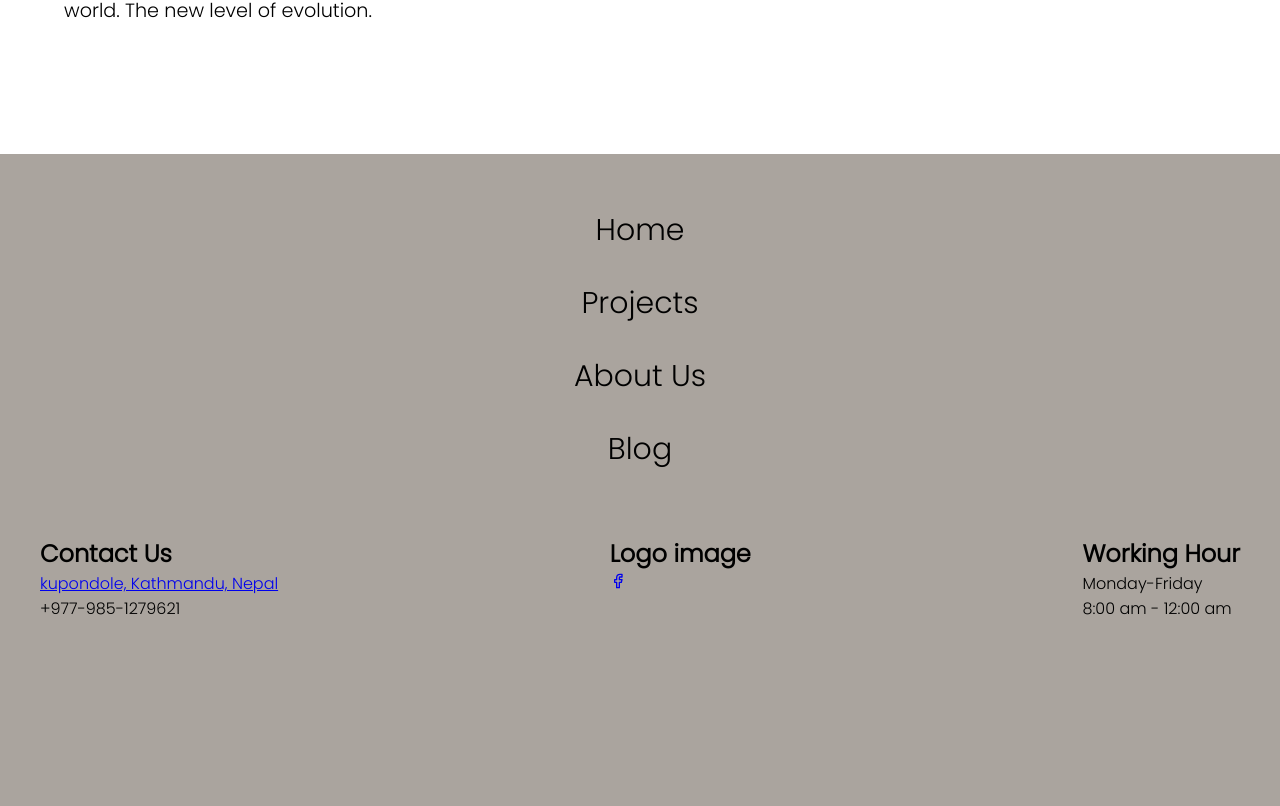
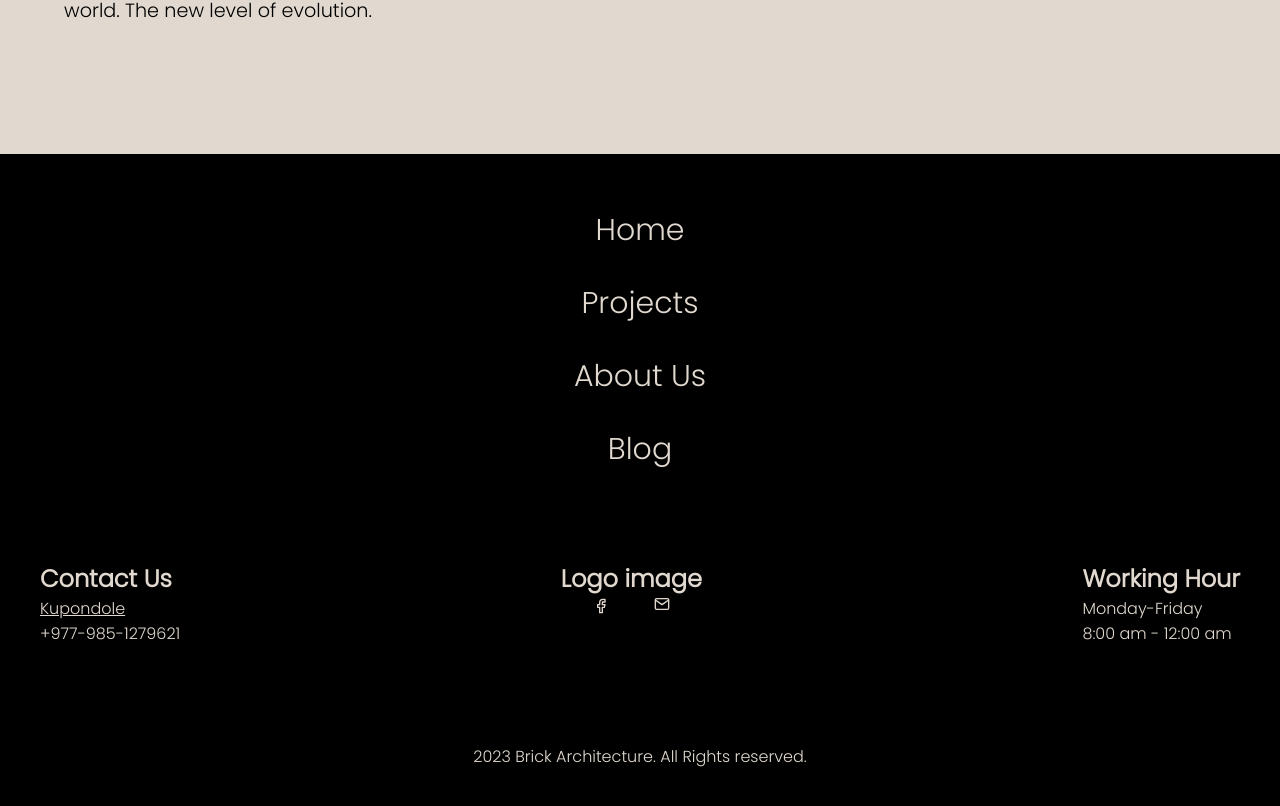
Before and after one commit to Suyog04/architect_101, a React (Create React App) app: page / in a window 1280 px wide. Shown: the part 2246-3052 px from the top of the page. Built offline with nearby package versions, Linux system fonts and the light colour scheme.

Commit message:
committed

```diff
--- a/src/components/Pages/Home/Home.css
+++ b/src/components/Pages/Home/Home.css
@@ -131,6 +131,7 @@
 	justify-content: space-between;
 	padding: 50px 5% 0px 5%;
 	position: relative;
+  background-color: #e1d9cf;
 }
 
 
--- a/src/components/Pages/footer/Footer.css
+++ b/src/components/Pages/footer/Footer.css
@@ -2,7 +2,7 @@
 {
     height: 100vh;
     padding: 40px;
-    background-color: #aaa49e;
+    background-color: black;
 }
 
 .nav-bar
@@ -17,7 +17,7 @@
 }
 .footer-navitem a
 {
-    color: black;
+    color: #e1d9cf;
     font-size: 30px;
     display: block;
     text-align: center;
@@ -31,3 +31,53 @@
     display: flex;
     justify-content: space-between;
 }
+
+.contact h2
+{
+    color: #e1d9cf;
+}
+
+
+.contact p
+{
+    color: #e1d9cf;
+}
+
+
+
+.logo
+{
+    color:#e1d9cf;
+}
+
+.link
+{
+    display:flex;
+    color:#e1d9cf;
+    justify-content:space-between;
+    padding: 0 2rem;
+
+}
+
+.link a
+{
+    color: #e1d9cf;
+
+}
+
+.map-links
+{
+    color:#e1d9cf;
+}
+
+.work-hour
+{
+    color:#e1d9cf;
+}
+
+.copy-right
+{
+    color:#e1d9cf;
+    margin-top: 3rem;
+    text-align: center;
+}
--- a/src/components/Pages/footer/Footer.jsx
+++ b/src/components/Pages/footer/Footer.jsx
@@ -1,6 +1,6 @@
 import React from 'react'
 import './Footer.css'
-import { FiFacebook } from "react-icons/fi";
+import { FiFacebook, FiMail } from "react-icons/fi";
 
 const Footer = () => {
   return (
@@ -24,17 +24,20 @@ const Footer = () => {
         </div>
         <br />
         <br />
+        <br />
         <div className = "social-media">
           <div className = "contact">
             <h2>Contact Us</h2>
-            <a href = "https://goo.gl/maps/zSbcF1p4okhpQGuy8">kupondole, Kathmandu, Nepal</a>
+            <a className = "map-links" href = "https://goo.gl/maps/zSbcF1p4okhpQGuy8">Kupondole</a>
             <p>+977-985-1279621</p>
           </div>
 
           <div clasName = "logo-footer">
-            <h1>Logo image</h1>
-            <a href = "https://www.facebook.com/brickarchitectsandengineers"><FiFacebook /></a>
-
+            <h1 className = "logo">Logo image</h1>
+            <div className = "link">
+              <a href = "https://www.facebook.com/brickarchitectsandengineers"><FiFacebook /></a>
+              <FiMail />
+            </div>
           </div>
 
           <div className='work-hour'>
@@ -42,7 +45,11 @@ const Footer = () => {
             <p>Monday-Friday</p>
             <p>8:00 am - 12:00 am</p>
           </div>
-
+        </div>
+        <br />
+        <br/>
+        <div className='copy-right'>
+          <p>2023 Brick Architecture. All Rights reserved.</p>
         </div>
       </section>
     </>
```
